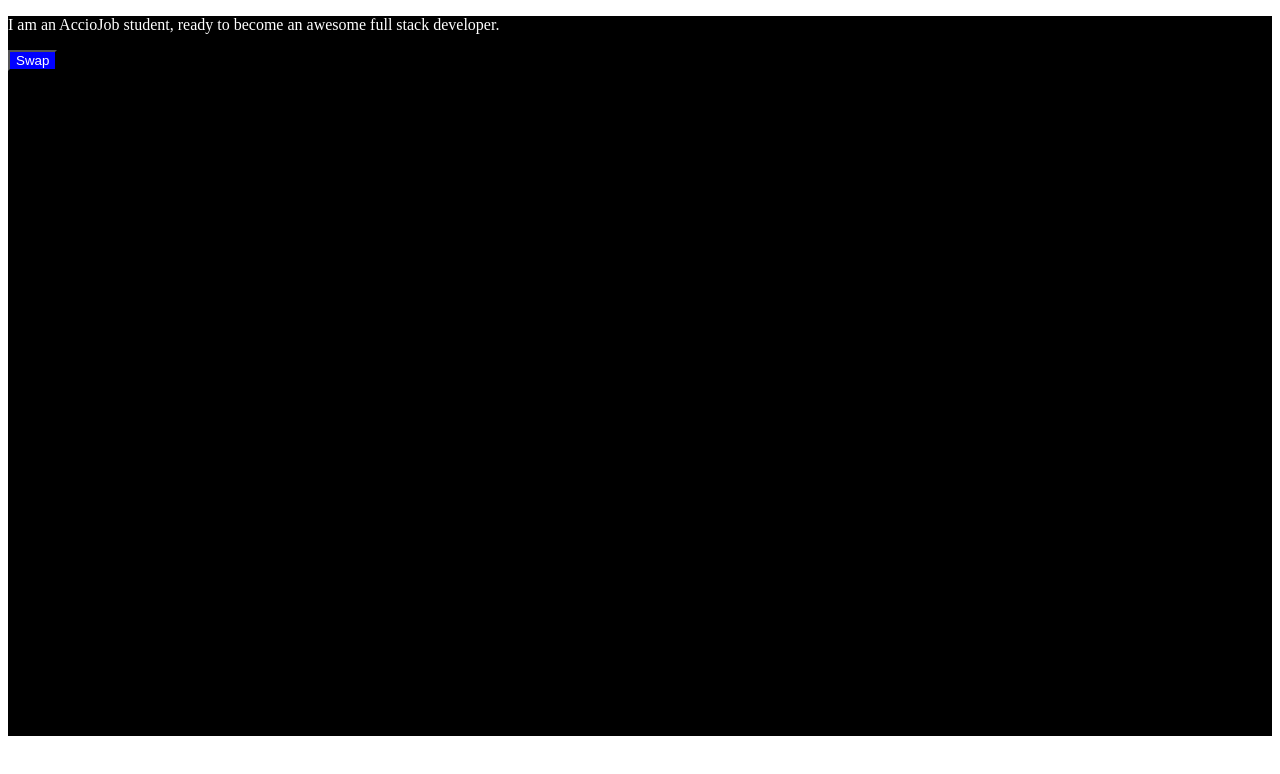
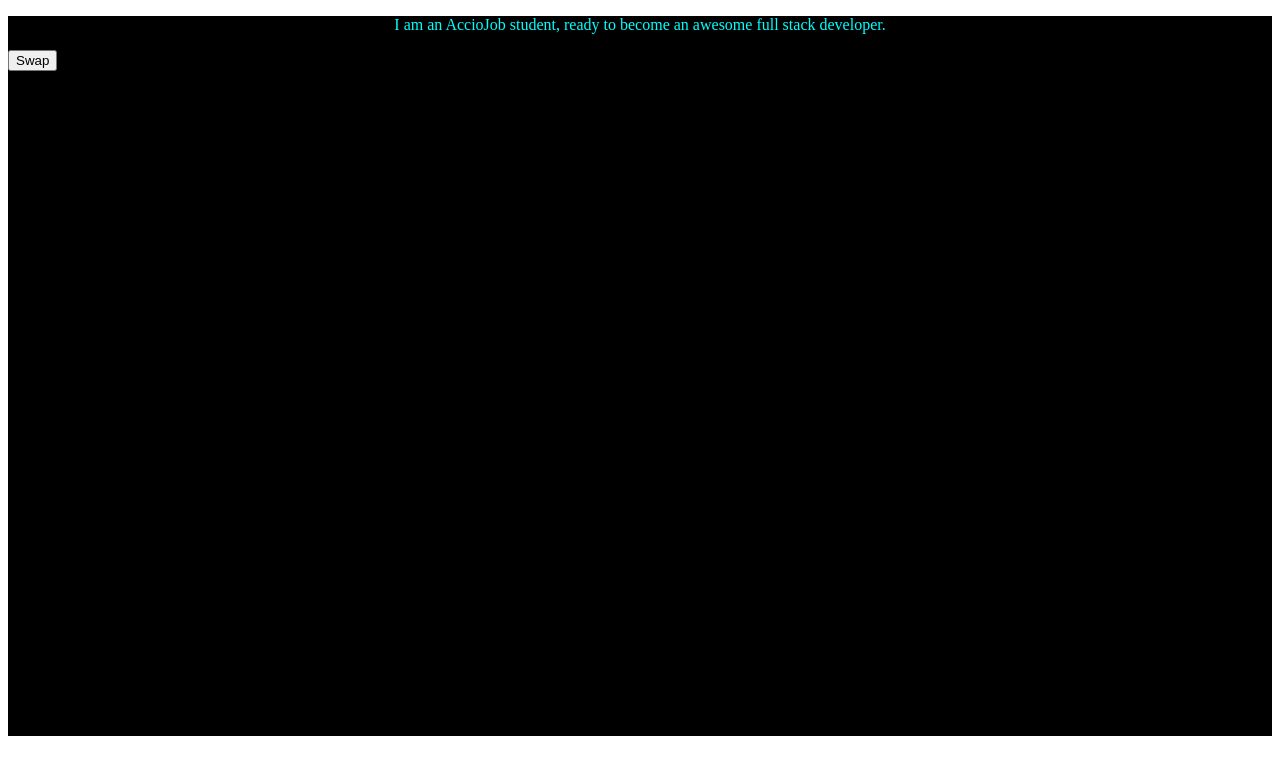
Before and after one commit to acciojob/dark-theme-Pankaj352, a website: page main.html in a window 1280 px wide. Both pictures are taken after a click on the button "Swap". Drawn offline with Linux system fonts and the light colour scheme.

Commit message:
created a submission

```diff
--- a/script.js
+++ b/script.js
@@ -6,5 +6,6 @@
 
 swapbtn.addEventListener('click', ()=>{
 	bgScreen.classList.add('night');
-	swapbtn.classList.add('button_night');
+	swapbtn.classList.remove('button_night');
+	swapbtn.classList.remove('night');
 })
--- a/styles.css
+++ b/styles.css
@@ -1,11 +1,12 @@
 #app{
 	height:90vh;
 	width:100%;
-
+	margin:0 auto;
 }
 
 #ptag{
-	align-items:center;
+	text-align:center;
+	color:aqua;
 }
 .night{
   background-color: black;
```
